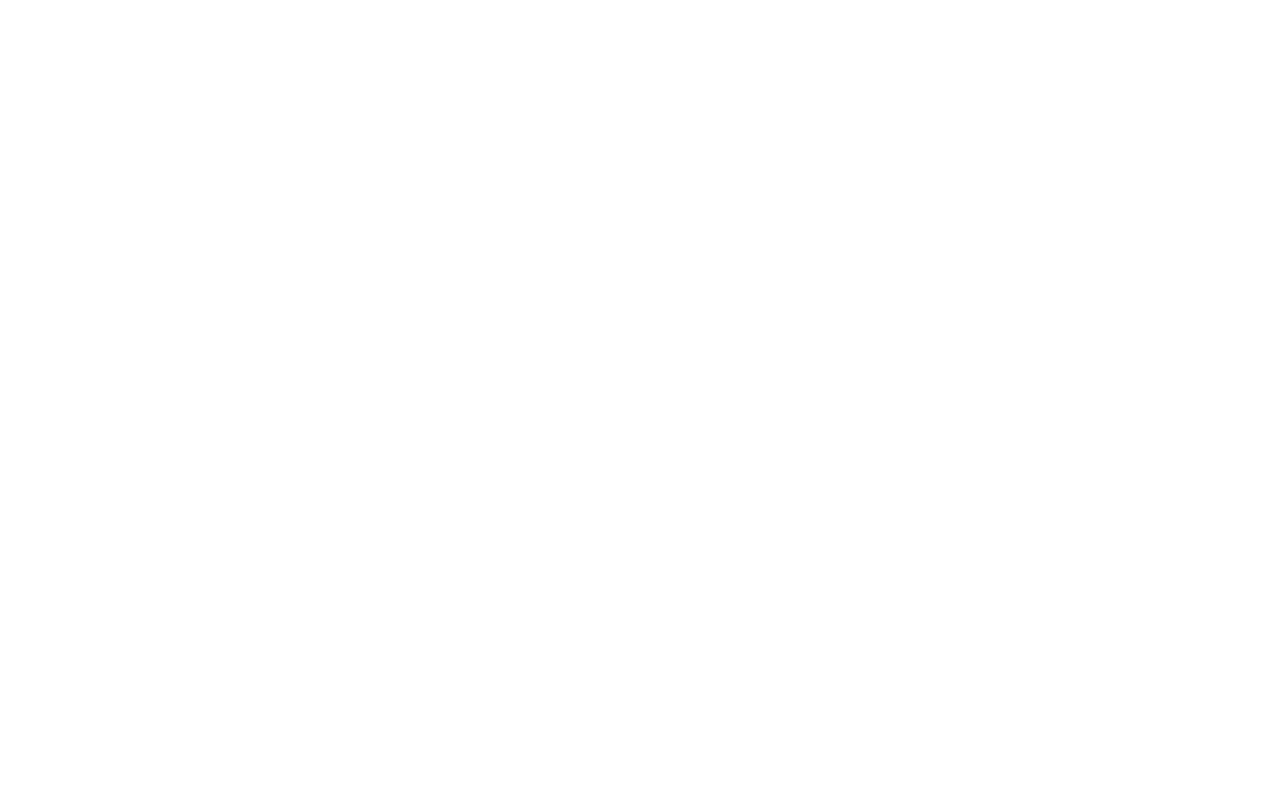
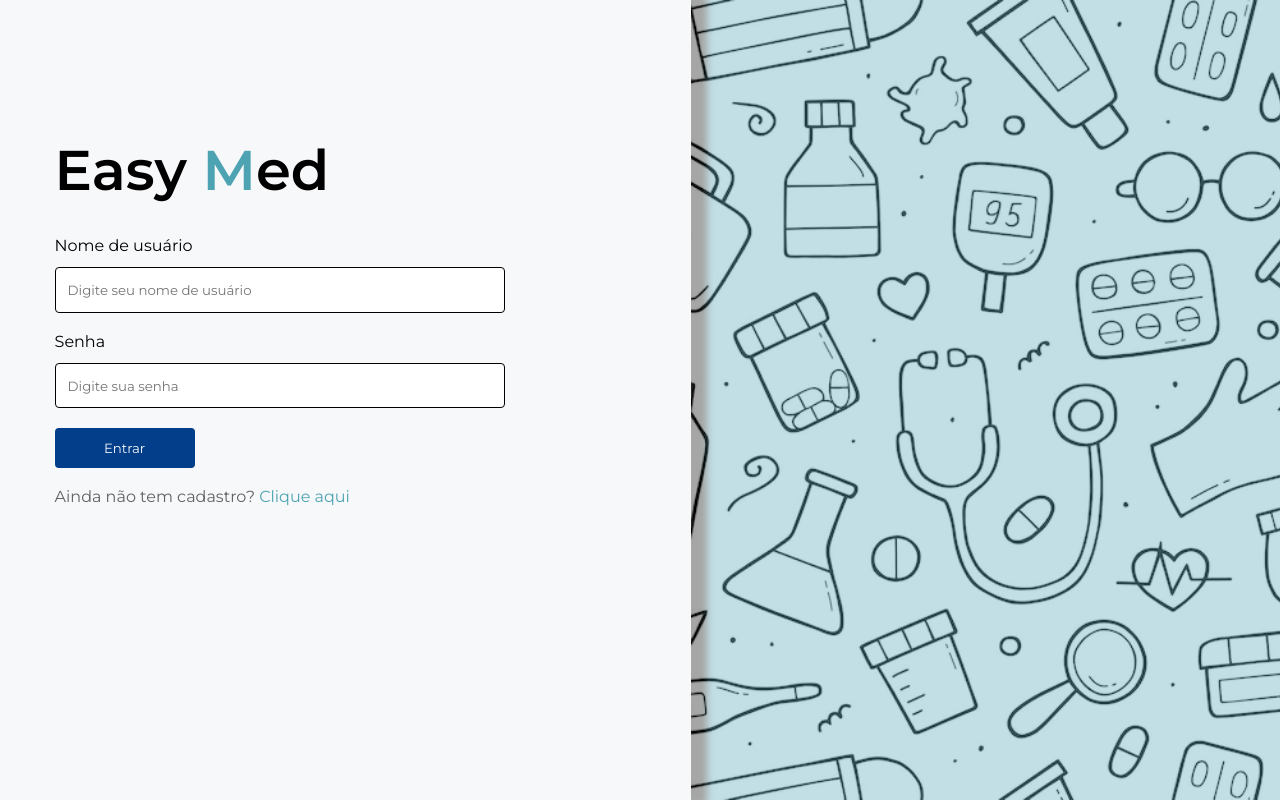
Before and after one commit to joaopedroalb/easy-med-front, a React (Vite) app: page /signin in a window 1280 px wide. Before the commit this address had no page. Built offline with nearby package versions, Linux system fonts and the light colour scheme.

Commit message:
fix: try fix problem in prod

```diff
--- a/src/components/helper/ProtectedRoute.jsx
+++ b/src/components/helper/ProtectedRoute.jsx
@@ -4,6 +4,7 @@
 
 export default function ProtectedRoute({children}) {
     const {user} = useContext(UserContext)
+    if(user === null)  return <Navigate to="/"/>
 
-    return (user !== null) ? <>{children}</>:<Navigate to="/"/>
+    return <>{children}</>
 }
--- a/src/components/layout/Headers/HeaderHome/index.jsx
+++ b/src/components/layout/Headers/HeaderHome/index.jsx
@@ -7,7 +7,7 @@
     <>
       <Header>
         <TitleLogo>EasyMed</TitleLogo>
-        <Link to='/login'>
+        <Link to='/signin'>
           <ButtonLogin>
             <p className="text-btn">Entrar</p>
             <IconContent>
--- a/src/pages/App.jsx
+++ b/src/pages/App.jsx
@@ -11,8 +11,8 @@
       <BrowserRouter>
         <Routes>
           <Route path="/" element={<Home />} />
-          <Route path="login/*" element={<Login />} />
-          <Route path="cadastro-paciente/*" element={<PatientRecord />} />
+          <Route path="signin/*" element={<Login />} />
+          <Route path="signup/*" element={<PatientRecord />} />
           <Route path="profile/" element={
             <ProtectedRoute>
               <PatientProfile/>
--- a/src/pages/Login/index.jsx
+++ b/src/pages/Login/index.jsx
@@ -14,7 +14,7 @@
 import { useState } from "react";
 import { useContext } from "react";
 import { UserContext } from "../../context/UserContext";
-import { useNavigate } from "react-router-dom";
+import { Link, useNavigate } from "react-router-dom";
 import { AuthService } from "../../services/auth/AuthService";
 
 export default function Login() {
@@ -63,7 +63,7 @@
             loginError && <ErrorMessage>Email ou Senha está incorreta</ErrorMessage>
           }
           <NewAccountMessage>
-            Ainda não tem cadastro? <a href="/cadastro-paciente">Clique aqui</a>
+            Ainda não tem cadastro? <Link to="/signup">Clique aqui</Link>
           </NewAccountMessage>
         </FormBg>
       </LeftSide>
--- a/src/pages/PatientRecord/index.jsx
+++ b/src/pages/PatientRecord/index.jsx
@@ -17,7 +17,7 @@
 import { PatientService } from '../../services/patient/PatientService'
 import { useContext } from "react";
 import { UserContext } from "../../context/UserContext";
-import { useNavigate } from "react-router-dom";
+import { Link, useNavigate } from "react-router-dom";
 
 export default function PatientRecord() {
 
@@ -112,7 +112,7 @@
           </DivPasswords>
           <Button theme={BUTTON_THEME.darkBlue}>Cadastrar</Button>
           <ExistingAccountMessage>
-            Já tem cadastro? <a href="/login">Clique aqui</a> para fazer login
+            Já tem cadastro? <Link to="/signin">Clique aqui</Link> para fazer login
           </ExistingAccountMessage>
         </FormRecordBg>
       </LeftSide>
```
